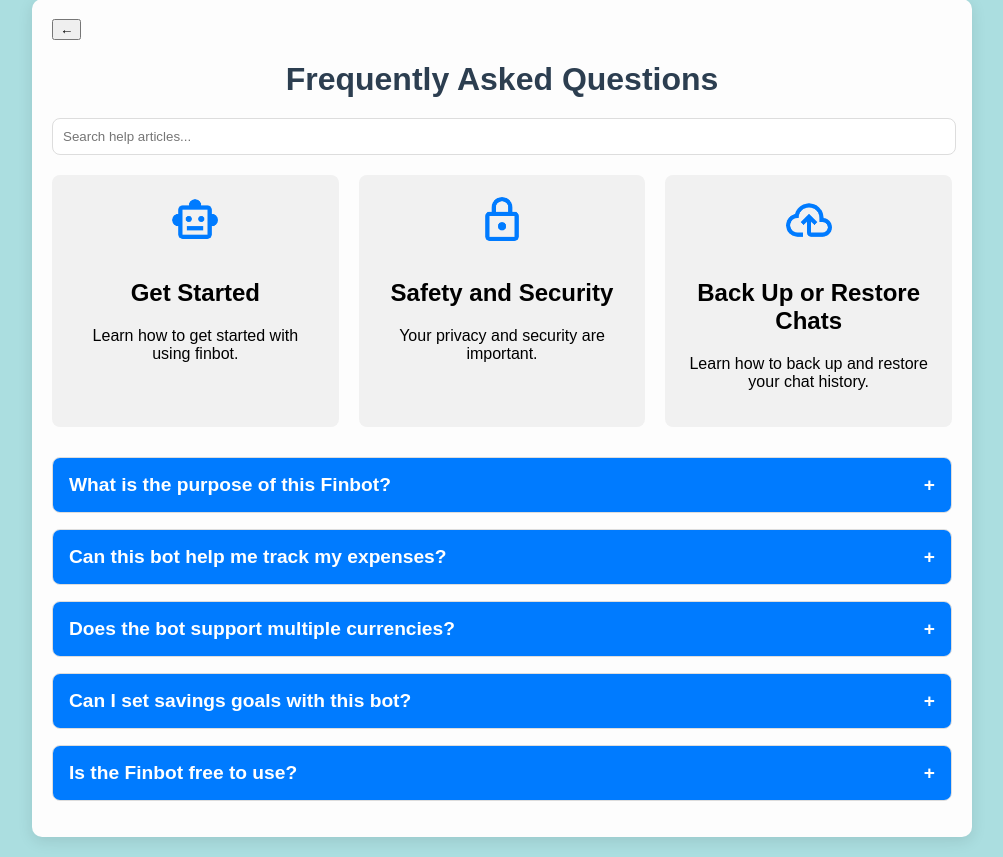
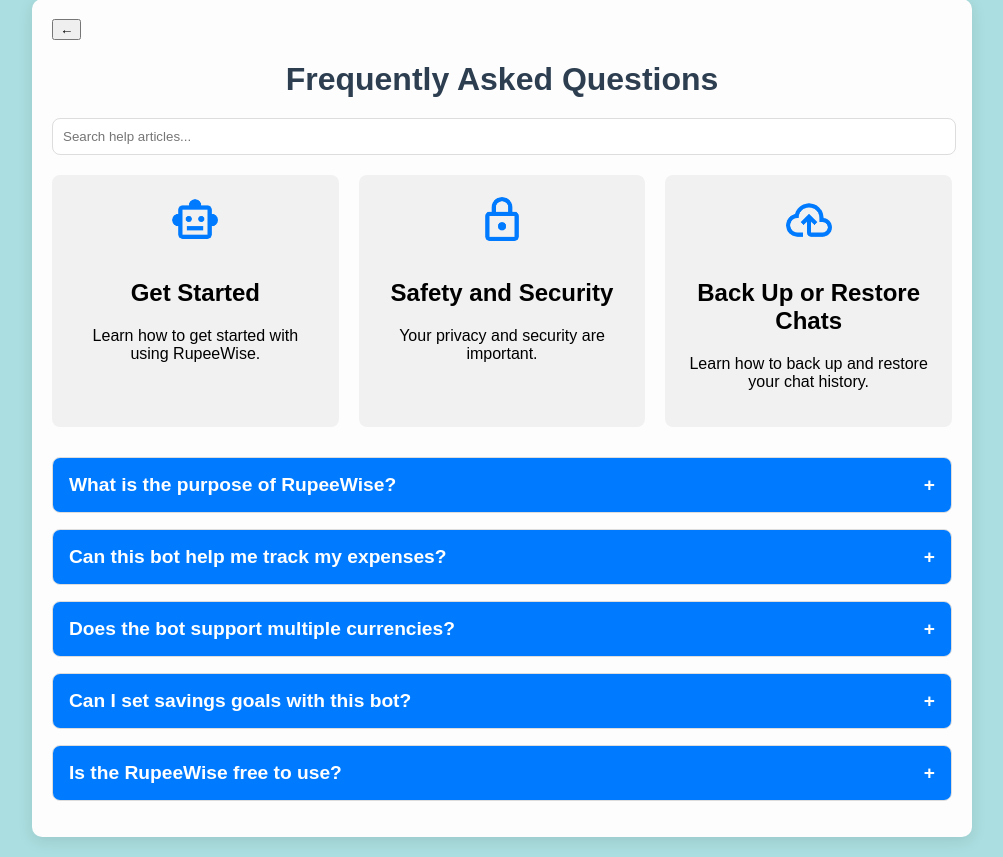
Before and after one commit to Not-Lorem-Ipsum/RupeeWise, a Flask app: page /faq in a window 1280 px wide. Shown: the part 21-878 px from the top of the page, without its empty margins (138-1141 px from the left). Run offline with Flask 3, Linux system fonts and the light colour scheme.

Commit message:
minor changes

```diff
--- a/templates/faq.html
+++ b/templates/faq.html
@@ -23,7 +23,7 @@
       <div class="faq-box" data-faq="get-started">
         <img src="{{url_for('static',filename='smart_toy.png')}}" alt="Get Started Icon">
         <h2>Get Started</h2>
-        <p>Learn how to get started with using finbot.</p>
+        <p>Learn how to get started with using RupeeWise.</p>
       </div>
       <div class="faq-box" data-faq="safety">
         <img src="{{url_for('static',filename='safety.png')}}" alt="Safety Icon">
@@ -40,12 +40,12 @@
     <!-- Accordion FAQ -->
     <div class="faq-item">
       <div class="faq-question">
-        What is the purpose of this Finbot?
+        What is the purpose of RupeeWise?
 
         <span>+</span>
       </div>
       <div class="faq-answer">
-        The Finbot helps you manage your finances by providing features like budgeting, expense tracking, investment advice, and bill payment reminders.
+        RupeeWise helps you manage your finances by providing features like budgeting, expense tracking, investment advice, and bill payment reminders.
 
       </div>
     </div>
@@ -90,12 +90,12 @@
 
       <div class="faq-item">
         <div class="faq-question">
-          Is the Finbot free to use?
+          Is the RupeeWise free to use?
 
           <span>+</span>
         </div>
         <div class="faq-answer">
-          Currently the Finbot is free to use and all the features is available to everyone.
+          Currently the RupeeWise is free to use and all the features is available to everyone.
         </div>
       </div>
   </div>
```
